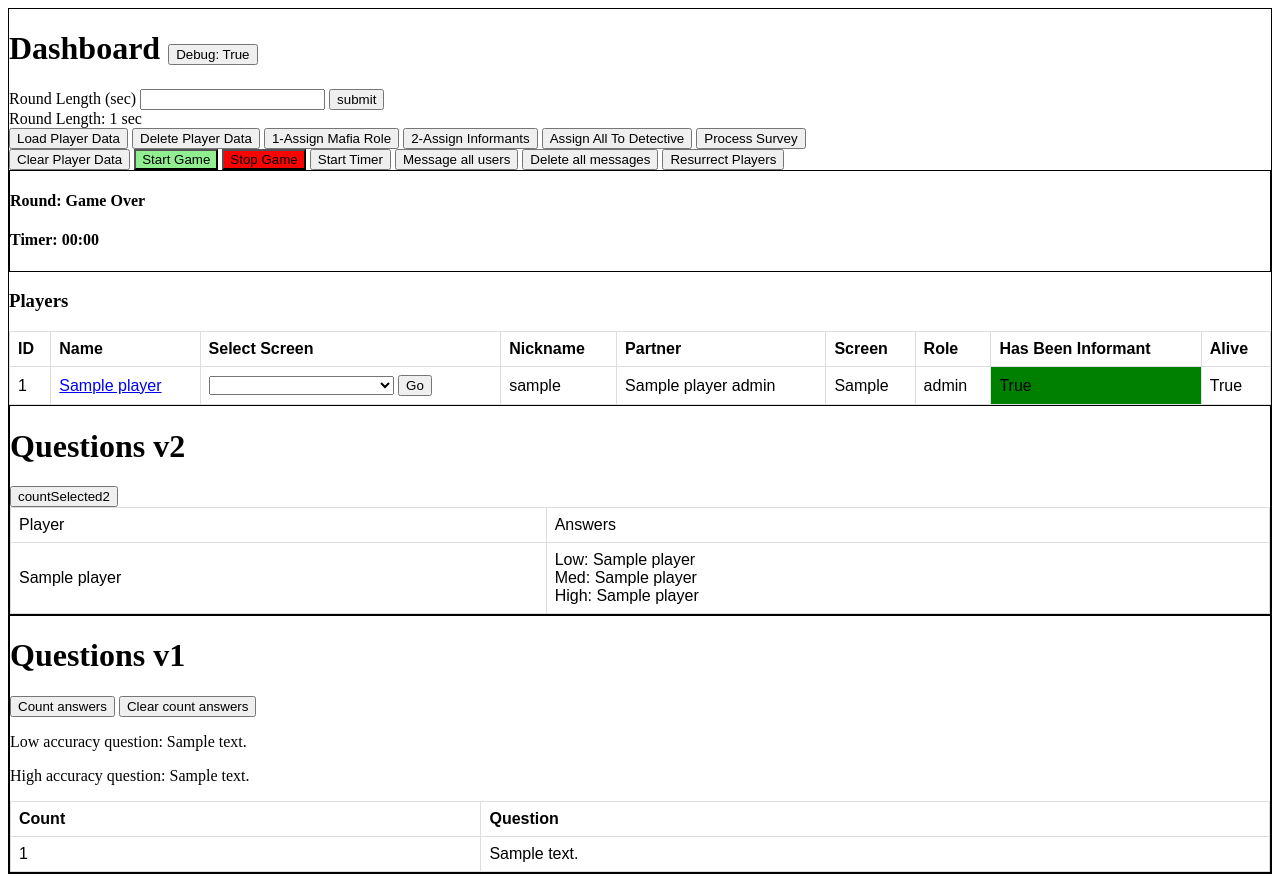
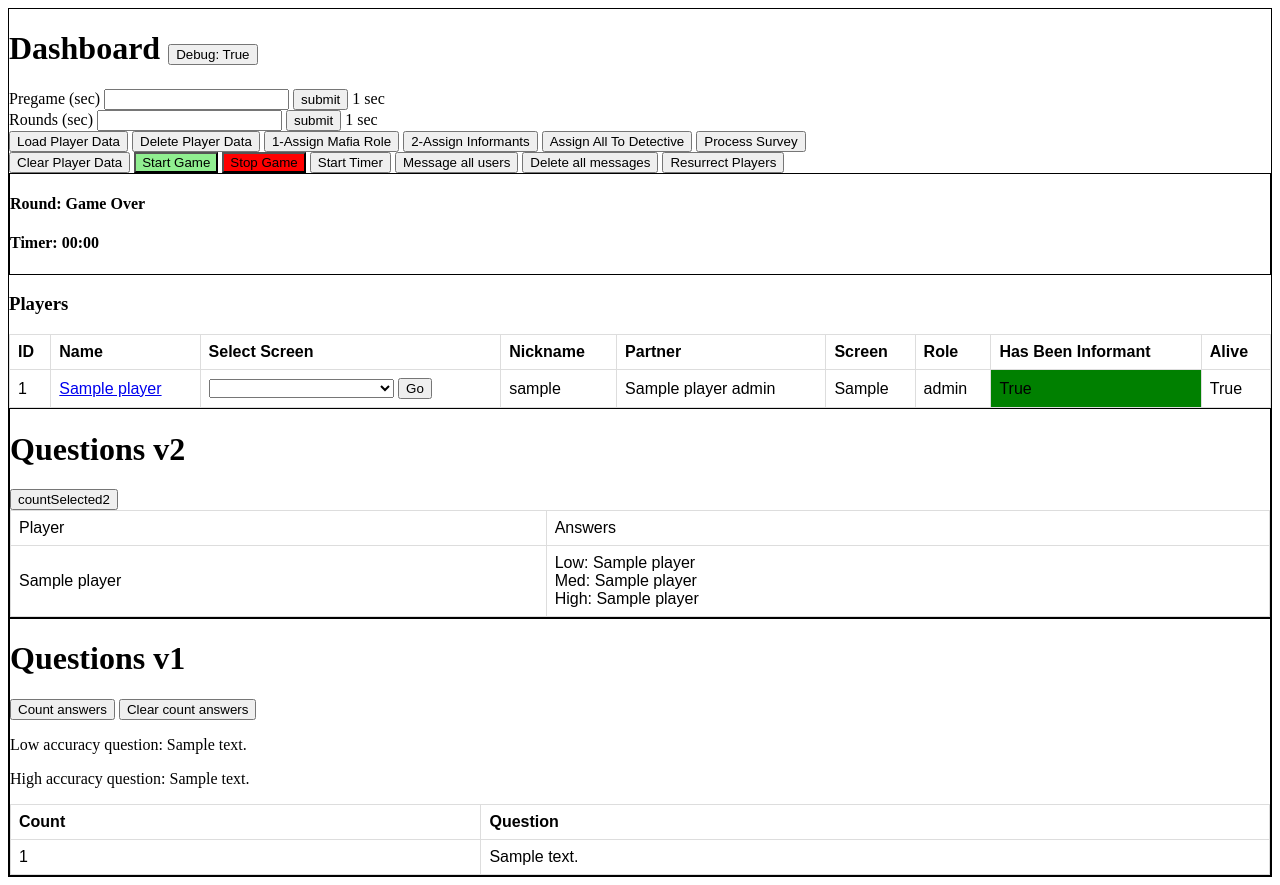
Before and after one commit to PopcornRobot/Scorpio, a Django app: page /dashboard in a window 1280 px wide. Run offline with Django 3.2, Linux system fonts and the light colour scheme; tables that the repository leaves empty hold one stand-in row (values such as "Sample post").

Commit message:
BM |Add pregame feature

```diff
--- a/game/models.py
+++ b/game/models.py
@@ -54,16 +54,20 @@ class Timer(models.Model):
 class Game(models.Model):
     id = models.AutoField(primary_key=True)
     roundLength = models.IntegerField(default=30)
+    pregameLength = models.IntegerField(default=30)
     timer = models.IntegerField(default=0)
     gameOver = models.DateTimeField(null=True)
     roundEndTime = models.IntegerField(default=0)
+    roundZeroEndTime = models.IntegerField(default=0)
     roundOneEndTime = models.IntegerField(default=0)
     roundTwoEndTime = models.IntegerField(default=0)
     roundThreeEndTime = models.IntegerField(default=0)
+    announce_round_1 = models.BooleanField(default=True)
     announce_round_2 = models.BooleanField(default=True)
     announce_round_3 = models.BooleanField(default=True)
     debug = models.BooleanField(default=True)
     debug_roundLength = models.IntegerField(default=30)
+    debug_pregameLength = models.IntegerField(default=30)
 
 
 class PlayerMessages(models.Model):
--- a/game/static/js/timer.js
+++ b/game/static/js/timer.js
@@ -1,11 +1,18 @@
+let announceRound1 = true
 let announceRound2 = true
 let announceRound3 = true
 let minute_multiplier = 60
 
-function timer(roundOneEndTime, roundTwoEndTime, roundThreeEndTime){
+function timer(roundZeroEndTime, roundOneEndTime, roundTwoEndTime, roundThreeEndTime){
     console.log("timer", roundTwoEndTime)
     var now = new Date().getTime() / 1000
     now = Math.round(now)
+    var endTime0 = roundZeroEndTime
+    var timeLeft0 = endTime0 - now
+    var min0 = Math.floor(timeLeft0/60)
+    var sec0 = timeLeft0 % 60
+    if(sec0 < 10) sec0 = "0"+sec0
+
     var endTime1 = roundOneEndTime
     console.log("endTime1", endTime1)
     var timeLeft1 = endTime1 - now
@@ -29,8 +36,10 @@ function timer(roundOneEndTime, roundTwoEndTime, roundThreeEndTime){
     if (roundOneEndTime == 0){
         document.getElementById('timer').innerHTML = "00:00"
         document.getElementById('round').innerHTML = "Get Ready"
-    }
-    else if(timeLeft1 > 0){
+    } else if(timeLeft0 > 0){
+        document.getElementById('timer').innerHTML = min0+":"+sec0
+        document.getElementById('round').innerHTML = "Pregame"
+    } else if(timeLeft1 > 0){
         document.getElementById('timer').innerHTML = min1+":"+sec1
         document.getElementById('round').innerHTML = 1
     } else if(timeLeft2 > 0){
@@ -45,7 +54,14 @@ function timer(roundOneEndTime, roundTwoEndTime, roundThreeEndTime){
     }
 
     let round = document.getElementById('round').innerHTML
-    if(round == "2" && announceRound2 == true){
+    if(round == "1" && announceRound1 == true){
+        console.log("round 1 start")
+        announceRound1 = false
+        var xhttp = new XMLHttpRequest()
+        xhttp.open("GET", "/new_round/1", true)
+        xhttp.send()
+    }
+    else if(round == "2" && announceRound2 == true){
         console.log("round 2 start")
         announceRound2 = false
         var xhttp = new XMLHttpRequest()
--- a/game/templates/dashboard.html
+++ b/game/templates/dashboard.html
@@ -36,15 +36,20 @@
             </span>
         </h1>
         <div>
+            <form action="/pregameLengthSet" method="Post">
+                {% csrf_token %}
+                <label for="pregameLength">Pregame ({{ time }})</label>
+                <input id="pregameLength" name="pregameLength" type="text">
+                <input type="submit" value="submit">
+                {{ pregameLength }} {{ time }}
+            </form>
             <form action="/roundLengthSet" method="Post">
                 {% csrf_token %}
-                <label for="roundLength">Round Length ({{ time }})</label>
+                <label for="roundLength">Rounds ({{ time }})</label>
                 <input id="roundLength" name="roundLength" type="text">
                 <input type="submit" value="submit">
+                {{ roundLength }} {{ time }}
             </form>
-            <div>
-                Round Length: {{ roundLength }} {{ time }}
-            </div>
         </div>
         <div>
 
@@ -194,6 +199,7 @@
             // setInterval(() => {getMessages()}, 5000)
             // setInterval(() => {getTimerData()}, 5000)
             setInterval(function() {timer(
+                {{roundZeroEndTime}},
                 {{roundOneEndTime}},
                 {{roundTwoEndTime}},
                 {{roundThreeEndTime}}
--- a/game/urls.py
+++ b/game/urls.py
@@ -27,6 +27,7 @@ urlpatterns = [
 # timer test
     path('timer', views.timer),
     path('roundLengthSet', views.roundLengthSet),
+    path('pregameLengthSet', views.pregameLengthSet),
     path('setTimerEnd', views.setTimerEnd),
 
 # bulletin/dashboard test
--- a/game/views.py
+++ b/game/views.py
@@ -489,12 +489,21 @@ def timerStart(request, time):
     return HttpResponse("timer started")
 
 def roundLengthSet(request):
-
     game = Game.objects.get_or_create(id=1)[0]
     if game.debug:
         game.debug_roundLength = request.POST['roundLength']
     else:
         game.roundLength = request.POST['roundLength']
+
+    game.save()
+    return redirect("/dashboard")
+
+def pregameLengthSet(request):
+    game = Game.objects.get_or_create(id=1)[0]
+    if game.debug:
+        game.debug_pregameLength = request.POST['pregameLength']
+    else:
+        game.pregameLength = request.POST['pregameLength']
 
     game.save()
     return redirect("/dashboard")
@@ -590,7 +599,7 @@ def start_game2(request):
     setTimerEnd()
     # assign_roles()
     assign_mafia_role("request")
-    assign_informants("request")
+    # assign_informants("request")
     update_screens()
     return HttpResponseRedirect("/dashboard")
 
@@ -612,12 +621,15 @@ def setTimerEnd():
     if game.debug:
         minute_multiplier = 1
         roundLength = game.debug_roundLength
+        pregameLength = game.debug_pregameLength
     else:
         minute_multiplier = 60
         roundLength = game.roundLength
-    game.roundOneEndTime = now + roundLength * minute_multiplier
-    game.roundTwoEndTime = now + (roundLength * 2) * minute_multiplier
-    game.roundThreeEndTime = now + (roundLength * 3) * minute_multiplier
+        pregameLength = game.pregameLength
+    game.roundZeroEndTime = now + pregameLength * minute_multiplier
+    game.roundOneEndTime = now + pregameLength + roundLength * minute_multiplier
+    game.roundTwoEndTime = now  + pregameLength+ (roundLength * 2) * minute_multiplier
+    game.roundThreeEndTime = now + pregameLength + (roundLength * 3) * minute_multiplier
     game.announce_round_2 = True
     game.announce_round_3 = True
     game.save()
@@ -763,9 +775,11 @@ def dashboard(request):
     player_answers = PlayerAnswer.objects.all()
     if game.debug:
         roundLength = game.debug_roundLength
+        pregameLength = game.debug_pregameLength
         time = "sec"
     else:
         roundLength = game.roundLength
+        pregameLength = game.pregameLength
         time = "min"
     # print('players', players)
     context = {
@@ -778,11 +792,13 @@ def dashboard(request):
         'low_accuracy': low_accuracy,
         'high_accuracy': high_accuracy,
         'player_answers': player_answers,
+        'roundZeroEndTime': game.roundZeroEndTime,
         'roundOneEndTime': game.roundOneEndTime,
         'roundTwoEndTime': game.roundTwoEndTime,
         'roundThreeEndTime': game.roundThreeEndTime,
         'debug': game.debug,
         'time': time,
+        'pregameLength': pregameLength,
 
     }
     return render(request, "dashboard.html", context)
@@ -1057,6 +1073,10 @@ def resurrect_all_players(request):
 
 def new_round(request, round):
     game = Game.objects.get(id=1)
+    if round == 1 and game.announce_round_1 == True:
+        game.announce_round_1 = False
+        game.save()
+        assign_informants("request")
     if round == 2 and game.announce_round_2 == True:
         game.announce_round_2 = False
         game.save()
```
Also changed, not shown: game/migrations/0036_game_roundzeroendtime.py (added), game/migrations/0037_game_debug_pregamelength.py (added), game/migrations/0038_game_pregamelength.py (added), game/migrations/0039_game_announce_round_1.py (added). Lines whose indentation alone changed are shown as unchanged.
